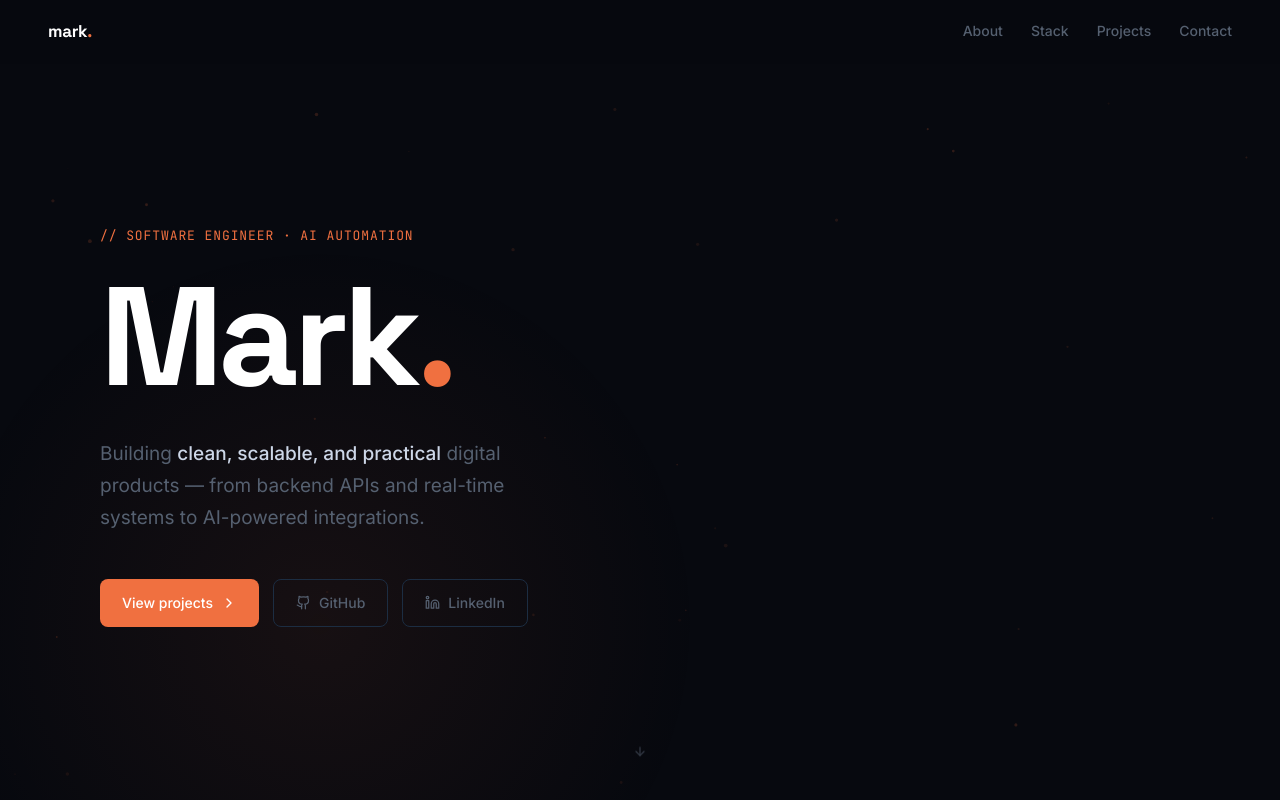
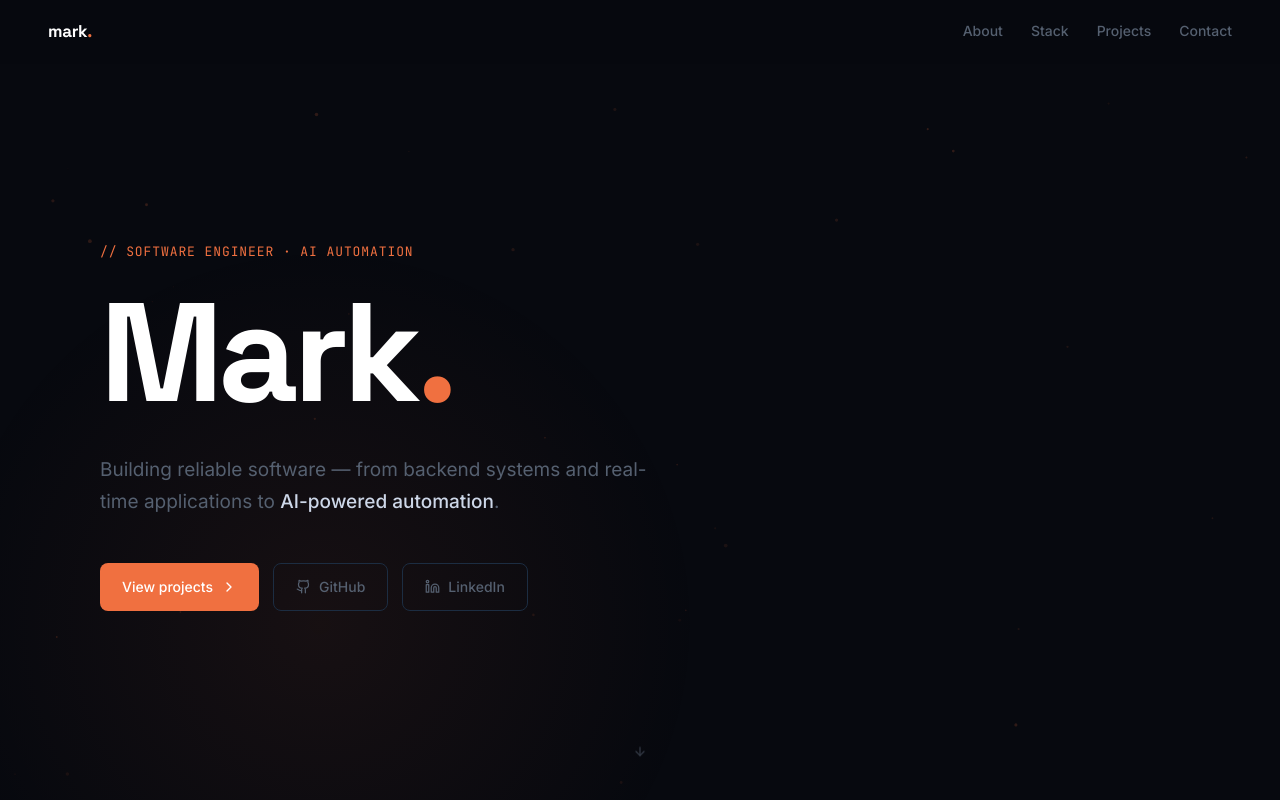
Before and after one commit to Sipisak/mark-portfolio, a React (Vite) app: page / in a window 1280 px wide. Shown: the top 800 px of the page. Built offline with nearby package versions, Linux system fonts and the light colour scheme.

Commit message:
content: sharpen portfolio hero copy

```diff
--- a/src/sections/Hero.tsx
+++ b/src/sections/Hero.tsx
@@ -84,7 +84,7 @@ export function Hero() {
           style={{
             fontSize: 19,
             color: T.muted,
-            maxWidth: 480,
+            maxWidth: 560,
             lineHeight: 1.7,
             marginBottom: 44,
             opacity: mounted ? 1 : 0,
@@ -92,12 +92,12 @@ export function Hero() {
             transition: trans(0.5),
           }}
         >
-          Building{" "}
+          Building reliable software — from backend systems and real-time
+          applications to{" "}
           <span style={{ color: T.text, fontWeight: 500 }}>
-            clean, scalable, and practical
-          </span>{" "}
-          digital products — from backend APIs and real-time systems to
-          AI-powered integrations.
+            AI-powered automation
+          </span>
+          .
         </p>
 
         <div
```
